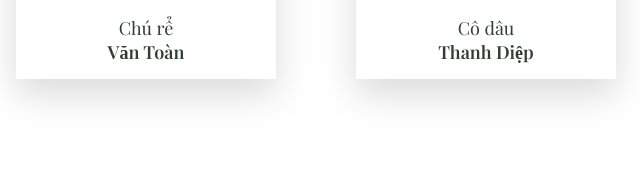
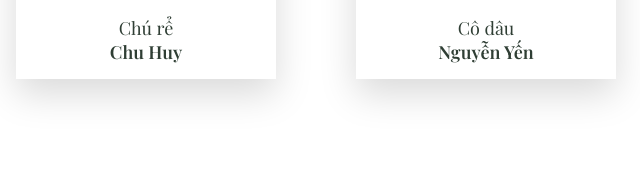
Before and after one commit to chuhuy12/wedding, a plain HTML site: page index.html in a window 1280 px wide. Shown: the part 490-686 px from the top of the page, 324-964 px from the left. Drawn offline with nearby package versions, Linux system fonts and the light colour scheme.

Commit message:
Add files via upload

```diff
--- a/index.html
+++ b/index.html
@@ -4,7 +4,7 @@
 <meta charset="UTF-8">
 <meta name="viewport" content="width=device-width, initial-scale=1.0">
 <link rel="stylesheet" href="style.css">
-<title>Thanh Diệp Xanh</title>
+<title>Lễ Thành Hôn: Chu Huy & Nguyễn Yến</title>
 
 <link href="https://fonts.googleapis.com/css2?family=Playfair+Display:wght@400;600&family=Montserrat:wght@300;400&display=swap" rel="stylesheet">
 
@@ -19,12 +19,12 @@
 <div class="couple">
   <div class="polaroid fade-item">
     <img src="images/photo-chure.jpg">
-    <div class="name">Chú rể<br><strong>Văn Toàn</strong></div>
+    <div class="name">Chú rể<br><strong>Chu Huy</strong></div>
   </div>
 
   <div class="polaroid fade-item">
     <img src="images/photo-codau.jpg">
-    <div class="name">Cô dâu<br><strong>Thanh Diệp</strong></div>
+    <div class="name">Cô dâu<br><strong>Nguyễn Yến</strong></div>
   </div>
 </div>
 
```
